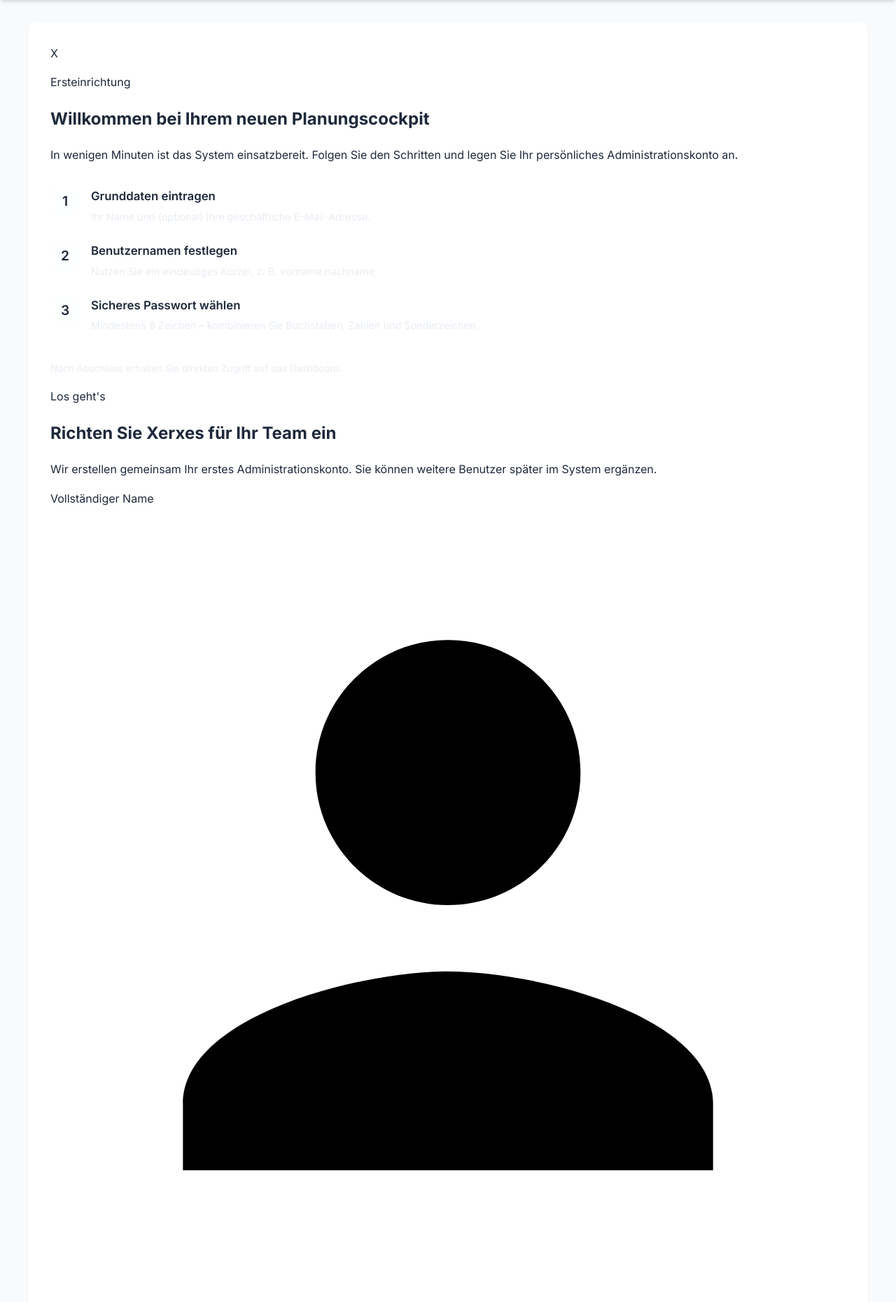
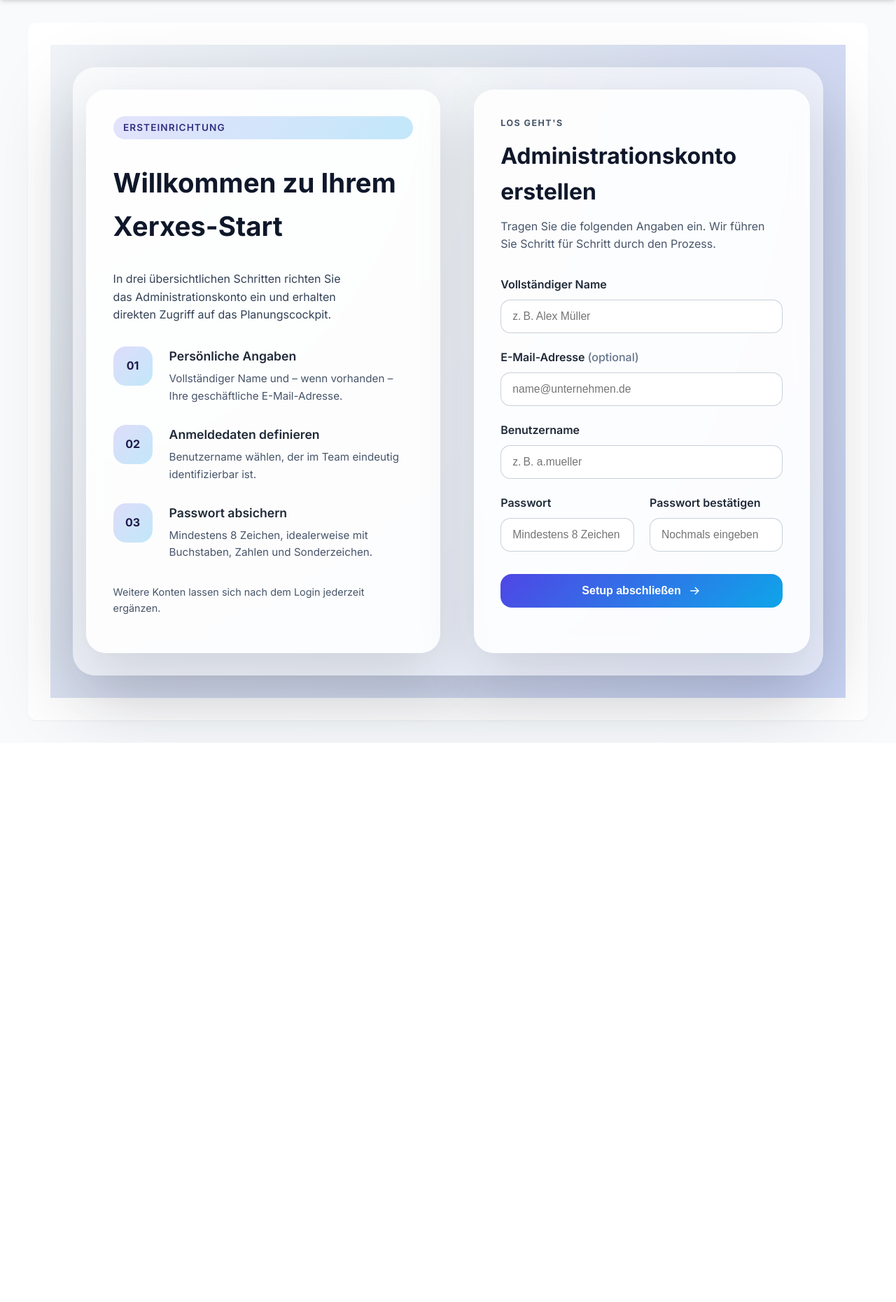
Before and after one commit to TimeLance89/Test-Git-Jester, a Python web app: template templates/setup.html in a window 1280 px wide. Shown: the part 78-1938 px from the top of the page at 70% size. After the commit the page ends 1139 px from the top, so only its background shows below. Run offline with Jinja, Linux system fonts and the light colour scheme; the template is opened without the code that fills it, so the values that code supplies are empty.

Commit message:
Redesign setup onboarding page

```diff
--- a/templates/setup.html
+++ b/templates/setup.html
@@ -1,63 +1,51 @@
 {% extends "layout.html" %}
 {% block title %}Ersteinrichtung - Xerxes{% endblock %}
 {% block content %}
-<div class="xerxes-auth" role="main">
-  <div class="xerxes-auth__background" aria-hidden="true">
-    <div class="xerxes-orb xerxes-orb--one"></div>
-    <div class="xerxes-orb xerxes-orb--two"></div>
-    <div class="xerxes-mesh"></div>
-  </div>
+<div class="setup-shell" role="main">
+  <section class="setup-hero">
+    <div class="setup-hero__badge">Ersteinrichtung</div>
+    <h1 class="setup-hero__title">Willkommen zu Ihrem Xerxes-Start</h1>
+    <p class="setup-hero__text">
+      In drei übersichtlichen Schritten richten Sie das Administrationskonto ein und erhalten direkten Zugriff auf das Planungscockpit.
+    </p>
 
-  <div class="xerxes-auth__card" aria-labelledby="xerxes-setup-heading">
-    <aside class="xerxes-auth__brand">
-      <div class="xerxes-logo" aria-hidden="true">
-        <span>X</span>
-      </div>
-      <div class="xerxes-brand__intro">
-        <p class="xerxes-brand__kicker">Ersteinrichtung</p>
-        <h1 id="xerxes-setup-heading">Willkommen bei Ihrem neuen Planungscockpit</h1>
-        <p class="xerxes-brand__text">
-          In wenigen Minuten ist das System einsatzbereit. Folgen Sie den Schritten und legen Sie Ihr persönliches Administrationskonto an.
-        </p>
-      </div>
-      <ol class="xerxes-setup__steps">
+    <ol class="setup-steps" aria-label="Setup Schritte">
       <li>
-          <span class="step">1</span>
+        <span class="setup-steps__counter" aria-hidden="true">01</span>
         <div>
-            <h3>Grunddaten eintragen</h3>
-            <p>Ihr Name und (optional) Ihre geschäftliche E-Mail-Adresse.</p>
+          <h2>Persönliche Angaben</h2>
+          <p>Vollständiger Name und – wenn vorhanden – Ihre geschäftliche E-Mail-Adresse.</p>
         </div>
       </li>
       <li>
-          <span class="step">2</span>
+        <span class="setup-steps__counter" aria-hidden="true">02</span>
         <div>
-            <h3>Benutzernamen festlegen</h3>
-            <p>Nutzen Sie ein eindeutiges Kürzel, z.&nbsp;B. vorname.nachname.</p>
+          <h2>Anmeldedaten definieren</h2>
+          <p>Benutzername wählen, der im Team eindeutig identifizierbar ist.</p>
         </div>
       </li>
       <li>
-          <span class="step">3</span>
+        <span class="setup-steps__counter" aria-hidden="true">03</span>
         <div>
-            <h3>Sicheres Passwort wählen</h3>
-            <p>Mindestens 8 Zeichen – kombinieren Sie Buchstaben, Zahlen und Sonderzeichen.</p>
+          <h2>Passwort absichern</h2>
+          <p>Mindestens 8 Zeichen, idealerweise mit Buchstaben, Zahlen und Sonderzeichen.</p>
         </div>
       </li>
     </ol>
-      <p class="xerxes-setup__footnote">Nach Abschluss erhalten Sie direkten Zugriff auf das Dashboard.</p>
-    </aside>
 
-    <section class="xerxes-auth__form" aria-labelledby="xerxes-form-heading">
-      <header class="xerxes-form__header">
-        <p class="xerxes-form__kicker">Los geht's</p>
-        <h2 id="xerxes-form-heading">Richten Sie Xerxes für Ihr Team ein</h2>
-        <p class="xerxes-form__subtext">
-          Wir erstellen gemeinsam Ihr erstes Administrationskonto. Sie können weitere Benutzer später im System ergänzen.
-        </p>
+    <p class="setup-hero__footnote">Weitere Konten lassen sich nach dem Login jederzeit ergänzen.</p>
+  </section>
+
+  <section class="setup-card" aria-labelledby="setup-form-heading">
+    <header class="setup-card__header">
+      <p class="setup-card__kicker">Los geht's</p>
+      <h2 id="setup-form-heading">Administrationskonto erstellen</h2>
+      <p>Tragen Sie die folgenden Angaben ein. Wir führen Sie Schritt für Schritt durch den Prozess.</p>
     </header>
 
     {% if errors %}
-      <div class="xerxes-alert" role="alert">
-        <h3>Bitte korrigieren Sie die folgenden Angaben:</h3>
+    <div class="setup-alert" role="alert" aria-live="polite">
+      <h3>Bitte überprüfen Sie Ihre Eingaben</h3>
       <ul>
         {% for error in errors %}
         <li>{{ error }}</li>
@@ -66,27 +54,22 @@
     </div>
     {% endif %}
 
-      <form method="post" class="xerxes-form" novalidate>
-        <div class="xerxes-input">
+    <form method="post" class="setup-form" novalidate>
+      <div class="setup-field">
         <label for="name">Vollständiger Name</label>
-          <div class="xerxes-input__field">
-            <svg viewBox="0 0 24 24" aria-hidden="true"><path d="M12 12C14.21 12 16 10.21 16 8C16 5.79 14.21 4 12 4C9.79 4 8 5.79 8 8C8 10.21 9.79 12 12 12ZM12 14C9.33 14 4 15.34 4 18V20H20V18C20 15.34 14.67 14 12 14Z"/></svg>
         <input
           type="text"
           id="name"
           name="name"
           autocomplete="name"
-              placeholder="z.B. Alex Müller"
+          placeholder="z. B. Alex Müller"
           required
           value="{{ form_data.name }}"
         />
       </div>
-        </div>
 
-        <div class="xerxes-input">
+      <div class="setup-field">
         <label for="email">E-Mail-Adresse <span>(optional)</span></label>
-          <div class="xerxes-input__field">
-            <svg viewBox="0 0 24 24" aria-hidden="true"><path d="M4 4H20C21.1 4 22 4.9 22 6V18C22 19.1 21.1 20 20 20H4C2.9 20 2 19.1 2 18V6C2 4.9 2.9 4 4 4ZM20 8L12 13L4 8V6L12 11L20 6V8Z"/></svg>
         <input
           type="email"
           id="email"
@@ -96,28 +79,23 @@
           value="{{ form_data.email }}"
         />
       </div>
-        </div>
 
-        <div class="xerxes-input">
+      <div class="setup-field">
         <label for="username">Benutzername</label>
-          <div class="xerxes-input__field">
-            <svg viewBox="0 0 24 24" aria-hidden="true"><path d="M12 12C14.21 12 16 10.21 16 8C16 5.79 14.21 4 12 4C9.79 4 8 5.79 8 8C8 10.21 9.79 12 12 12ZM12 14C9.33 14 4 15.34 4 18V20H20V18C20 15.34 14.67 14 12 14Z"/></svg>
         <input
           type="text"
           id="username"
           name="username"
           autocomplete="username"
-              placeholder="z.B. a.mueller"
+          placeholder="z. B. a.mueller"
           required
           value="{{ form_data.username }}"
         />
       </div>
-        </div>
 
-        <div class="xerxes-input">
+      <div class="setup-grid">
+        <div class="setup-field">
           <label for="password">Passwort</label>
-          <div class="xerxes-input__field">
-            <svg viewBox="0 0 24 24" aria-hidden="true"><path d="M17 8H7V6C7 3.79 8.79 2 11 2C13.21 2 15 3.79 15 6V8H17C18.1 8 19 8.9 19 10V20C19 21.1 18.1 22 17 22H7C5.9 22 5 21.1 5 20V10C5 8.9 5.9 8 7 8H17ZM13 16.17V14H11V16.17C10.41 16.58 10 17.26 10 18C10 19.1 10.9 20 12 20C13.1 20 14 19.1 14 18C14 17.26 13.59 16.58 13 16.17Z"/></svg>
           <input
             type="password"
             id="password"
@@ -127,12 +105,9 @@
             required
           />
         </div>
-        </div>
 
-        <div class="xerxes-input">
+        <div class="setup-field">
           <label for="confirm_password">Passwort bestätigen</label>
-          <div class="xerxes-input__field">
-            <svg viewBox="0 0 24 24" aria-hidden="true"><path d="M12 12C14.21 12 16 10.21 16 8C16 5.79 14.21 4 12 4C9.79 4 8 5.79 8 8C8 10.21 9.79 12 12 12ZM12 14C9.33 14 4 15.34 4 18V20H20V18C20 15.34 14.67 14 12 14Z"/></svg>
           <input
             type="password"
             id="confirm_password"
@@ -144,105 +119,295 @@
         </div>
       </div>
 
-        <button type="submit" class="xerxes-button">
+      <button type="submit" class="setup-submit">
         <span>Setup abschließen</span>
-          <svg viewBox="0 0 24 24" aria-hidden="true"><path d="M5 12H19M19 12L13 6M19 12L13 18"/></svg>
+        <svg viewBox="0 0 24 24" aria-hidden="true" focusable="false"><path d="M5 12h14M13 6l6 6-6 6"/></svg>
       </button>
-
-        <p class="xerxes-form__support">
-          Weitere Benutzerkonten lassen sich nach der Anmeldung bequem über die Benutzerverwaltung anlegen.
-        </p>
     </form>
   </section>
 </div>
-</div>
 
 <style>
-.xerxes-setup__steps {
-  list-style: none;
-  padding: 0;
-  margin: 2rem 0 2.5rem;
+.setup-shell {
+  display: grid;
+  grid-template-columns: minmax(0, 1fr) minmax(0, 480px);
+  min-height: calc(100vh - 6rem);
+  gap: 3rem;
+  padding: 4rem clamp(2rem, 4vw, 5rem);
+  background: radial-gradient(120% 160% at 0% 0%, #f1f5f9 0%, #e2e8f0 45%, #cbd5f5 100%);
+  position: relative;
+}
+
+.setup-shell::before {
+  content: "";
+  position: absolute;
+  inset: 2rem;
+  border-radius: 32px;
+  background: rgba(255, 255, 255, 0.55);
+  box-shadow: 0 40px 120px rgba(15, 23, 42, 0.18);
+  z-index: 0;
+  backdrop-filter: blur(14px);
+}
+
+.setup-hero,
+.setup-card {
+  position: relative;
+  z-index: 1;
+  border-radius: 28px;
+  padding: clamp(2rem, 3vw, 3rem);
+  background: rgba(255, 255, 255, 0.82);
+  box-shadow: 0 30px 80px rgba(15, 23, 42, 0.15);
+  backdrop-filter: blur(12px);
+}
+
+.setup-hero {
+  color: #0f172a;
   display: flex;
   flex-direction: column;
-  gap: 1.5rem;
+  gap: 2rem;
 }
 
-.xerxes-setup__steps li {
+.setup-hero__badge {
+  display: inline-flex;
+  align-items: center;
+  gap: 0.6rem;
+  padding: 0.35rem 0.9rem;
+  border-radius: 999px;
+  font-size: 0.85rem;
+  text-transform: uppercase;
+  letter-spacing: 0.08em;
+  font-weight: 600;
+  background: linear-gradient(135deg, rgba(79, 70, 229, 0.15), rgba(14, 165, 233, 0.25));
+  color: #312e81;
+}
+
+.setup-hero__title {
+  font-size: clamp(2rem, 3vw, 2.6rem);
+  margin: 0;
+  font-weight: 700;
+}
+
+.setup-hero__text {
+  margin: 0;
+  max-width: 34ch;
+  font-size: 1rem;
+  color: #334155;
+}
+
+.setup-steps {
+  list-style: none;
+  margin: 0;
+  padding: 0;
+  display: flex;
+  flex-direction: column;
+  gap: 1.8rem;
+}
+
+.setup-steps li {
   display: grid;
   grid-template-columns: auto 1fr;
-  gap: 1rem;
+  gap: 1.5rem;
   align-items: start;
 }
 
-.xerxes-setup__steps .step {
-  width: 42px;
-  height: 42px;
-  border-radius: 14px;
-  background: rgba(248, 250, 252, 0.15);
-  display: grid;
-  place-items: center;
-  font-weight: 600;
-  font-size: 1.2rem;
-  box-shadow: inset 0 0 0 1px rgba(248, 250, 252, 0.35);
+.setup-steps__counter {
+  display: inline-flex;
+  align-items: center;
+  justify-content: center;
+  width: 56px;
+  height: 56px;
+  border-radius: 18px;
+  background: linear-gradient(135deg, rgba(79, 70, 229, 0.18), rgba(14, 165, 233, 0.25));
+  color: #1e1b4b;
+  font-weight: 700;
+  font-size: 1rem;
 }
 
-.xerxes-setup__steps h3 {
-  margin: 0 0 0.25rem;
-  font-size: 1.05rem;
+.setup-steps h2 {
+  margin: 0 0 0.4rem;
+  font-size: 1.1rem;
   font-weight: 600;
+  color: #1f2937;
 }
 
-.xerxes-setup__steps p {
+.setup-steps p {
   margin: 0;
-  font-size: 0.9rem;
-  color: rgba(226, 232, 240, 0.8);
+  font-size: 0.95rem;
+  color: #475569;
 }
 
-.xerxes-setup__footnote {
+.setup-hero__footnote {
   margin-top: auto;
-  font-size: 0.85rem;
-  color: rgba(226, 232, 240, 0.8);
+  font-size: 0.9rem;
+  color: #475569;
 }
 
-.xerxes-alert {
-  border-radius: 18px;
-  padding: 1.5rem;
-  background: linear-gradient(135deg, rgba(248, 113, 113, 0.15), rgba(248, 113, 113, 0.05));
-  border: 1px solid rgba(248, 113, 113, 0.25);
-  color: #991b1b;
+.setup-card__header {
+  display: flex;
+  flex-direction: column;
+  gap: 0.7rem;
   margin-bottom: 2rem;
 }
 
-.xerxes-alert h3 {
-  margin: 0 0 0.75rem;
-  font-size: 1.05rem;
+.setup-card__kicker {
+  margin: 0;
+  text-transform: uppercase;
+  letter-spacing: 0.12em;
+  font-size: 0.78rem;
+  color: #6366f1;
+  font-weight: 700;
 }
 
-.xerxes-alert ul {
+.setup-card__header h2 {
   margin: 0;
-  padding-left: 1.2rem;
+  font-size: clamp(1.6rem, 2.5vw, 2rem);
+  color: #0f172a;
 }
 
-.xerxes-alert li + li {
+.setup-card__header p {
+  margin: 0;
+  color: #475569;
+  max-width: 38ch;
+}
+
+.setup-alert {
+  border-radius: 18px;
+  padding: 1.4rem 1.6rem;
+  background: linear-gradient(135deg, rgba(248, 113, 113, 0.15), rgba(248, 113, 113, 0.05));
+  border: 1px solid rgba(248, 113, 113, 0.25);
+  color: #9f1239;
+  margin-bottom: 2rem;
+}
+
+.setup-alert h3 {
+  margin: 0 0 0.6rem;
+  font-size: 1rem;
+}
+
+.setup-alert ul {
+  margin: 0;
+  padding-left: 1.3rem;
+}
+
+.setup-alert li + li {
   margin-top: 0.35rem;
 }
 
-.xerxes-input label span {
-  font-size: 0.85rem;
+.setup-form {
+  display: flex;
+  flex-direction: column;
+  gap: 1.4rem;
+}
+
+.setup-grid {
+  display: grid;
+  grid-template-columns: repeat(2, minmax(0, 1fr));
+  gap: 1.4rem;
+}
+
+.setup-field {
+  display: flex;
+  flex-direction: column;
+  gap: 0.55rem;
+}
+
+.setup-field label {
+  font-weight: 600;
+  color: #1f2937;
+}
+
+.setup-field label span {
+  font-weight: 500;
   color: #64748b;
 }
 
-@media (max-width: 900px) {
-  .xerxes-auth__card {
+.setup-field input {
+  border: 1px solid rgba(148, 163, 184, 0.5);
+  border-radius: 14px;
+  padding: 0.85rem 1rem;
+  font-size: 0.98rem;
+  transition: border-color 0.2s ease, box-shadow 0.2s ease;
+  background: rgba(255, 255, 255, 0.9);
+}
+
+.setup-field input:focus {
+  outline: none;
+  border-color: #6366f1;
+  box-shadow: 0 0 0 4px rgba(99, 102, 241, 0.15);
+}
+
+.setup-submit {
+  margin-top: 0.6rem;
+  display: inline-flex;
+  align-items: center;
+  justify-content: center;
+  gap: 0.6rem;
+  border: none;
+  border-radius: 16px;
+  padding: 0.9rem 1.4rem;
+  font-size: 1rem;
+  font-weight: 600;
+  color: white;
+  background: linear-gradient(135deg, #4f46e5, #0ea5e9);
+  cursor: pointer;
+  transition: transform 0.2s ease, box-shadow 0.2s ease;
+}
+
+.setup-submit svg {
+  width: 20px;
+  height: 20px;
+  stroke: currentColor;
+  fill: none;
+  stroke-width: 1.8;
+}
+
+.setup-submit:hover {
+  transform: translateY(-1px);
+  box-shadow: 0 18px 35px rgba(14, 165, 233, 0.3);
+}
+
+.setup-submit:focus-visible {
+  outline: none;
+  box-shadow: 0 0 0 4px rgba(14, 165, 233, 0.3);
+}
+
+@media (max-width: 1100px) {
+  .setup-shell {
+    grid-template-columns: 1fr;
+    padding: 3rem clamp(1.5rem, 5vw, 3rem);
+    gap: 2.5rem;
+  }
+
+  .setup-shell::before {
+    inset: 1.5rem;
+  }
+
+  .setup-hero {
+    order: 2;
+  }
+}
+
+@media (max-width: 640px) {
+  .setup-shell {
+    padding: 2.5rem 1.25rem 3.5rem;
+  }
+
+  .setup-shell::before {
+    inset: 1rem;
+  }
+
+  .setup-grid {
     grid-template-columns: 1fr;
   }
 
-  .xerxes-auth__brand {
-    padding: 2.5rem 2rem;
+  .setup-steps {
+    gap: 1.2rem;
   }
 
-  .xerxes-setup__steps {
-    margin-bottom: 1.5rem;
+  .setup-steps__counter {
+    width: 46px;
+    height: 46px;
+    font-size: 0.9rem;
   }
 }
 </style>
```
Lines whose indentation alone changed are shown as unchanged.
